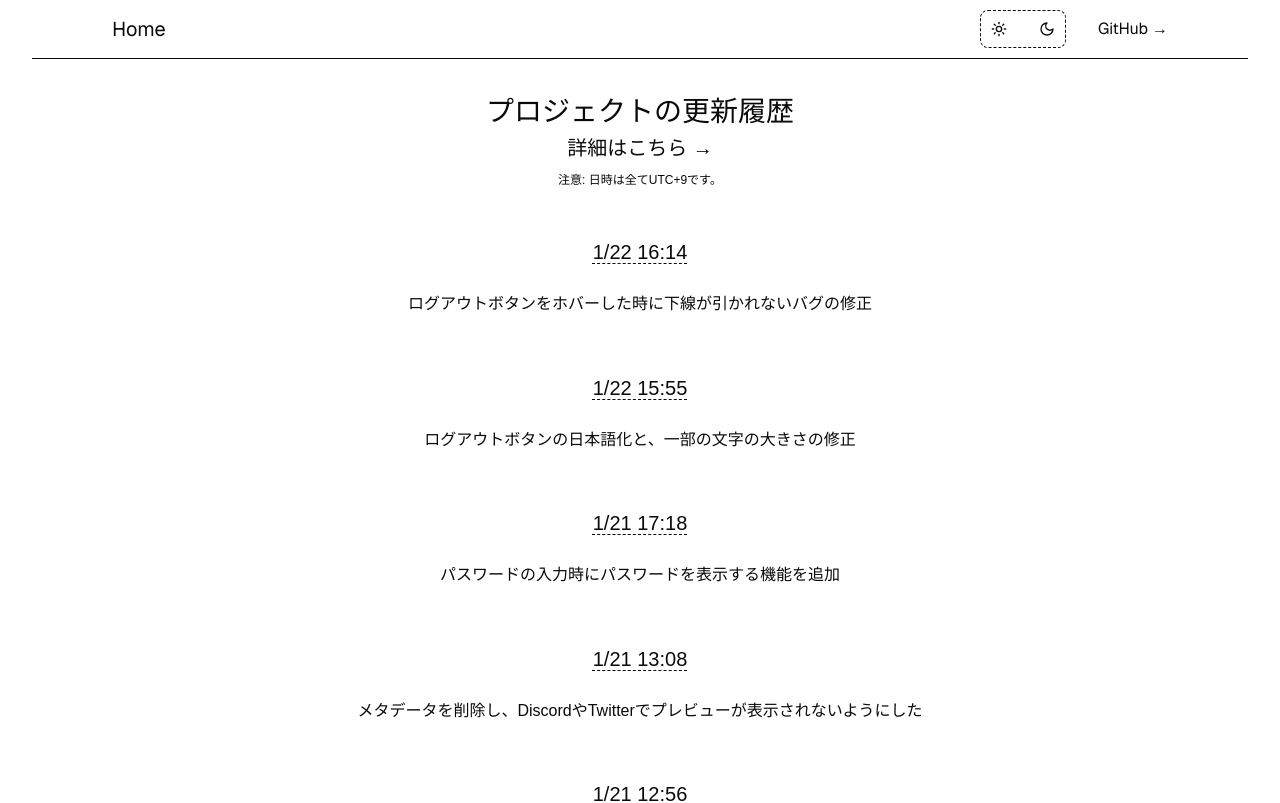
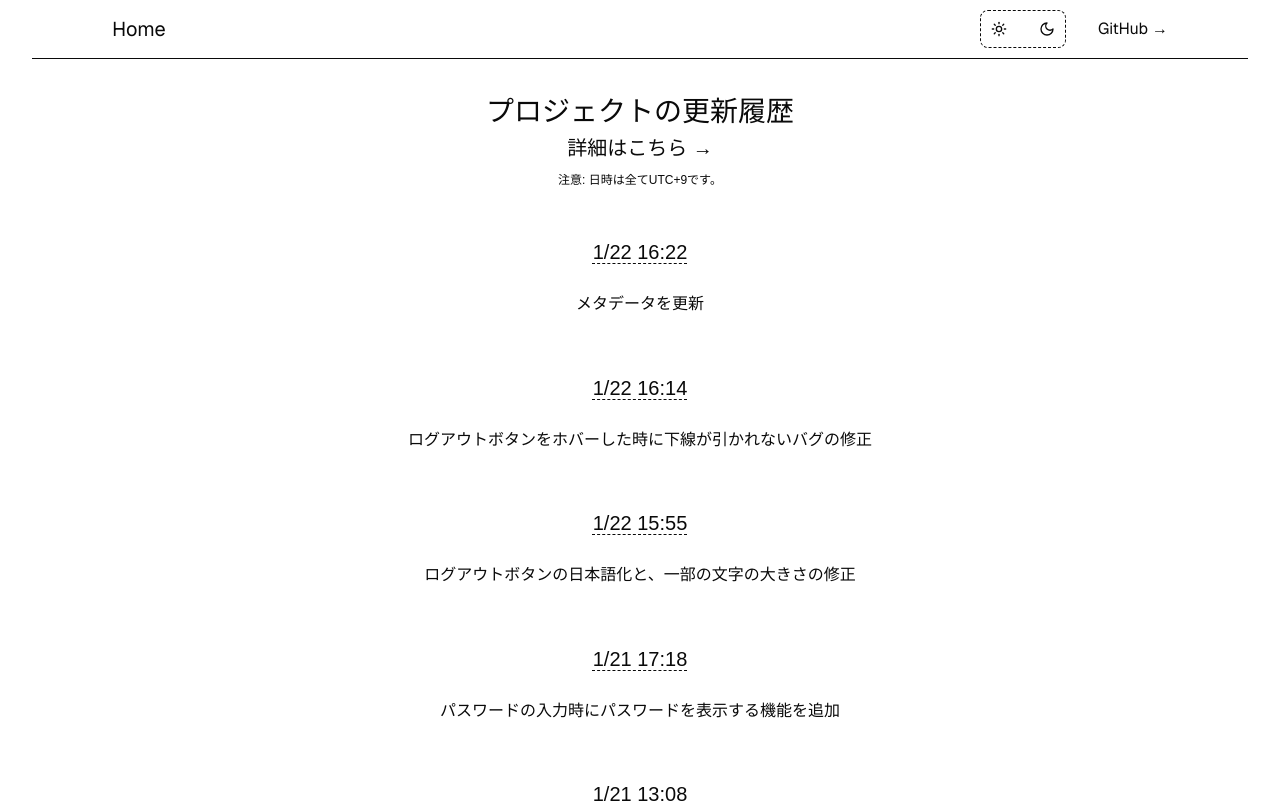
Before and after one commit to zF6dev/login, a Next.js app: page /changelog in a window 1280 px wide. Shown: the top 803 px of the page. Built offline with nearby package versions, Linux system fonts and the light colour scheme; no server answers; a web font is replaced by a local one.

Commit message:
メタデータを更新

```diff
--- a/app/changelog/page.tsx
+++ b/app/changelog/page.tsx
@@ -16,6 +16,10 @@ export default function Home() {
             <p>注意: 日時は全てUTC+9です。</p>
         </div>
         <div className="changelog-main-contents">
+            <div className="changelog">
+                <h2>1/22 16:22</h2>
+                <p>メタデータを更新</p>
+            </div>
             <div className="changelog">
                 <h2>1/22 16:14</h2>
                 <p>ログアウトボタンをホバーした時に下線が引かれないバグの修正</p>
--- a/app/layout.tsx
+++ b/app/layout.tsx
@@ -7,8 +7,8 @@ import { ThemeSwitcher } from "@/components/theme-switcher";
 import { LogoutButton } from "@/components/logout-button";
 
 export const metadata = {
-  title: '',
-  description: '',
+  title: '席予約システム v0.2',
+  description: '81期の学校祭で外来者に公開されているシステムのベータ版です。学校説明会の席予約ができます。',
   openGraph: {
     title: '',
     description: '',
```
